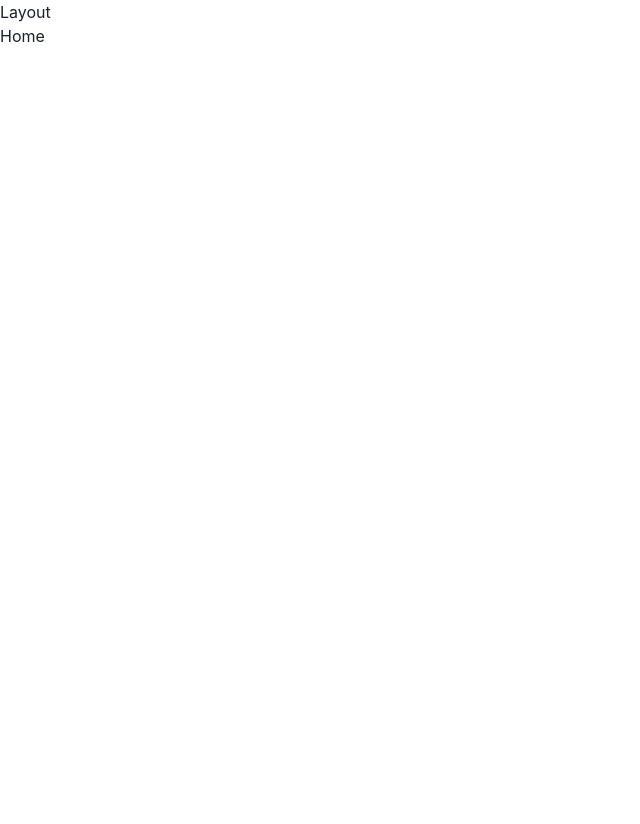
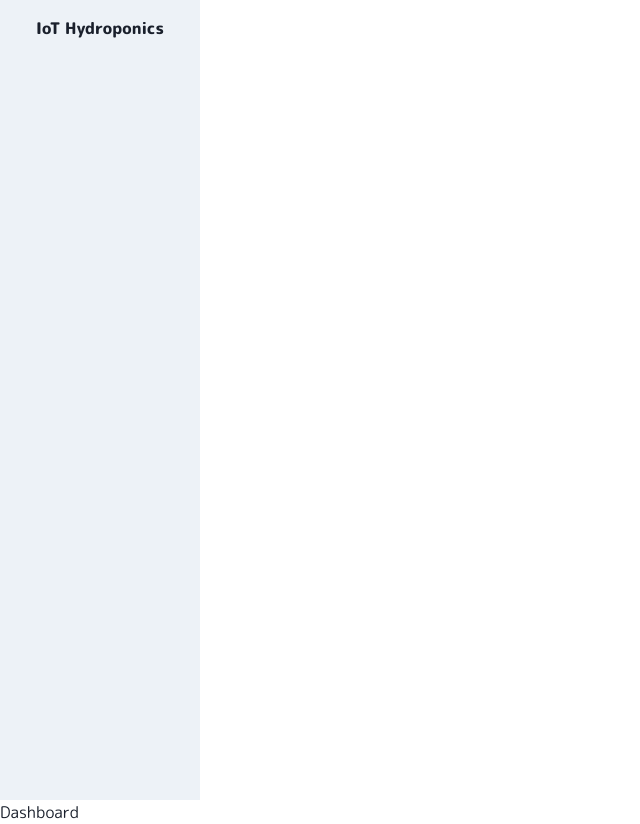
Before and after one commit to todorihayato/hydroponics-dashboard, a React (Vite) app: page / in a window 1280 px wide. Shown: the whole page, without its empty margins (0-640 px from the left). Before the commit the page ends 800 px from the top, so only its background shows below. Built offline with nearby package versions, Linux system fonts and the light colour scheme.

Commit message:
🚧 サイドバーの作成

```diff
--- a/package.json
+++ b/package.json
@@ -14,6 +14,7 @@
     "hygen": "hygen component new"
   },
   "dependencies": {
+    "@fontsource/m-plus-rounded-1c": "^4.5.10",
     "echarts": "^5.4.1",
     "firebase": "9.13.0",
     "react": "^18.2.0",
--- /dev/null
+++ b/src/components/elements/Layout/LayoutSidebar.tsx
@@ -0,0 +1,9 @@
+import { Box, Text } from '@chakra-ui/react'
+
+export const LayoutSidebar = () => {
+  return (
+    <Box h={'100vh'} w={'200px'} bg={'gray.100'}>
+      <Text w={'100%'} textAlign={'center'} pt={4} fontWeight={'800'}>IoT Hydroponics</Text>
+    </Box>
+  )
+}
--- /dev/null
+++ b/src/components/elements/index.ts
@@ -0,0 +1 @@
+export { LayoutSidebar } from './Layout/LayoutSidebar'
--- /dev/null
+++ b/src/components/pages/Dashboard.tsx
@@ -0,0 +1,5 @@
+import { Box } from '@chakra-ui/react'
+
+export const Dashboard = () => {
+  return <Box>Dashboard</Box>
+}
--- a/src/components/pages/Home.tsx
+++ /dev/null
@@ -1,9 +0,0 @@
-import { Box } from '@chakra-ui/react'
-
-export const Home = () => {
-  return (
-    <Box>
-      Home
-    </Box>
-  )
-}
--- a/src/components/pages/index.ts
+++ b/src/components/pages/index.ts
@@ -1,6 +1,6 @@
 export { Co2 } from './Co2'
 export { Ec } from './Ec'
 export { Humidity } from './Humidity'
-export { Home } from './Home'
+export { Dashboard } from './Dashboard'
 export { Temperature } from './Temperature'
 export { WaterTemperature } from './WaterTemperature'
--- a/src/components/parts/Layout.tsx
+++ b/src/components/parts/Layout.tsx
@@ -1,12 +1,11 @@
-import { Box, Text } from '@chakra-ui/react'
+import { Box } from '@chakra-ui/react'
 import { Outlet } from 'react-router-dom'
+import { LayoutSidebar } from '../elements'
 
 export const Layout = () => {
   return (
     <Box>
-      <Text>
-        Layout
-      </Text>
+      <LayoutSidebar/>
       <Outlet/>
     </Box>
   )
--- a/src/config/router.tsx
+++ b/src/config/router.tsx
@@ -1,5 +1,12 @@
 import { BrowserRouter, Route, Routes } from 'react-router-dom'
-import { Co2,Ec,Humidity,Home,Temperature,WaterTemperature } from '../components/pages'
+import {
+  Co2,
+  Ec,
+  Humidity,
+  Dashboard,
+  Temperature,
+  WaterTemperature,
+} from '../components/pages'
 import { Layout } from '../components/parts'
 
 export const RouterProvider = () => {
@@ -7,7 +14,7 @@ export const RouterProvider = () => {
     <BrowserRouter>
       <Routes>
         <Route element={<Layout />}>
-          <Route index element={<Home />} />
+          <Route index element={<Dashboard />} />
           <Route path="ec" element={<Ec />} />
           <Route path="humidity" element={<Humidity />} />
           <Route path="temperature" element={<Temperature />} />
--- /dev/null
+++ b/src/config/theme.ts
@@ -0,0 +1,9 @@
+import { extendTheme } from '@chakra-ui/react'
+
+const theme = extendTheme({
+  fonts: {
+    body: `'M PLUS Rounded 1c', sans-serif`,
+  },
+})
+
+export default theme
--- a/src/main.tsx
+++ b/src/main.tsx
@@ -3,10 +3,14 @@ import ReactDOM from 'react-dom/client'
 import { registerSW } from 'virtual:pwa-register'
 import { App } from './App'
 import { ChakraProvider } from '@chakra-ui/react'
+import theme from './config/theme'
+import '@fontsource/m-plus-rounded-1c/400.css'
+import '@fontsource/m-plus-rounded-1c/800.css'
+
 
 ReactDOM.createRoot(document.getElementById('root') as HTMLElement).render(
   <React.StrictMode>
-    <ChakraProvider>
+    <ChakraProvider theme={theme}>
       <App />
     </ChakraProvider>
   </React.StrictMode>,
```
Also changed, not shown: 1 other file (tests, documents, lock files or other folders).
